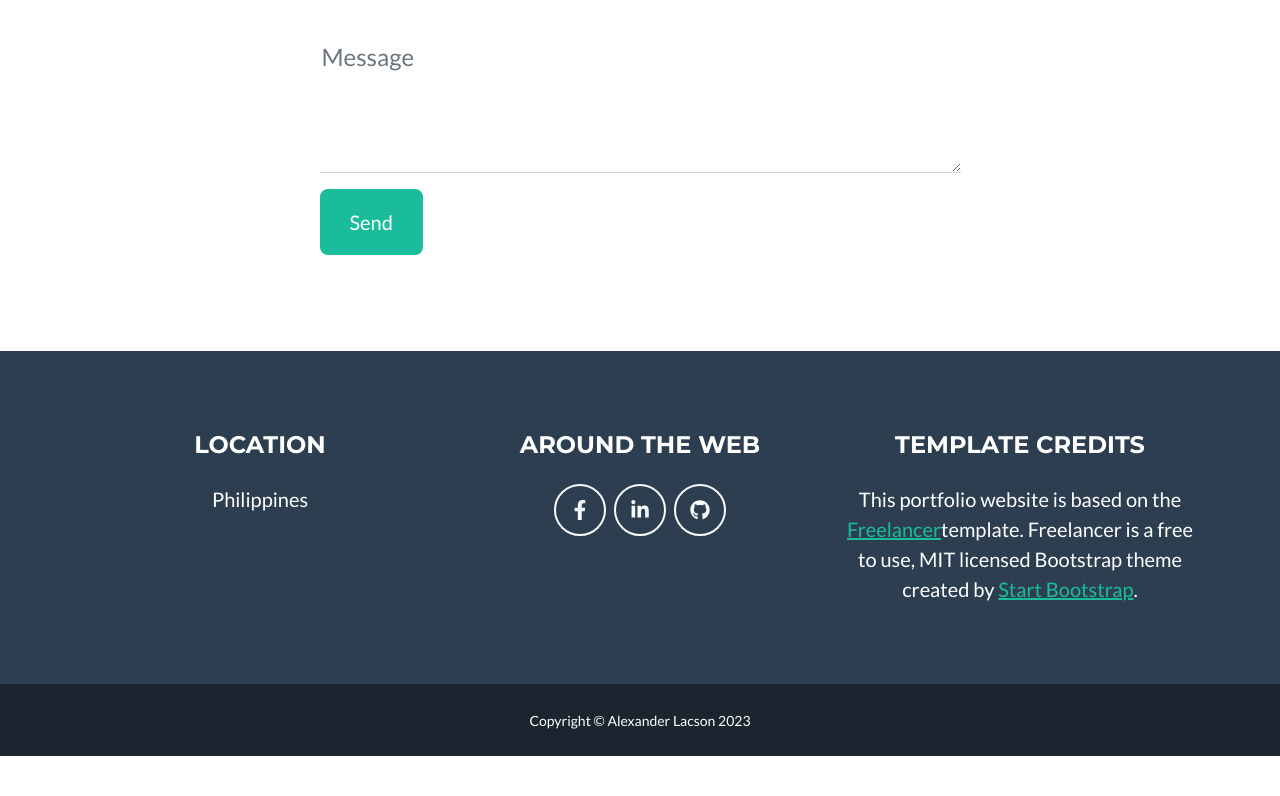
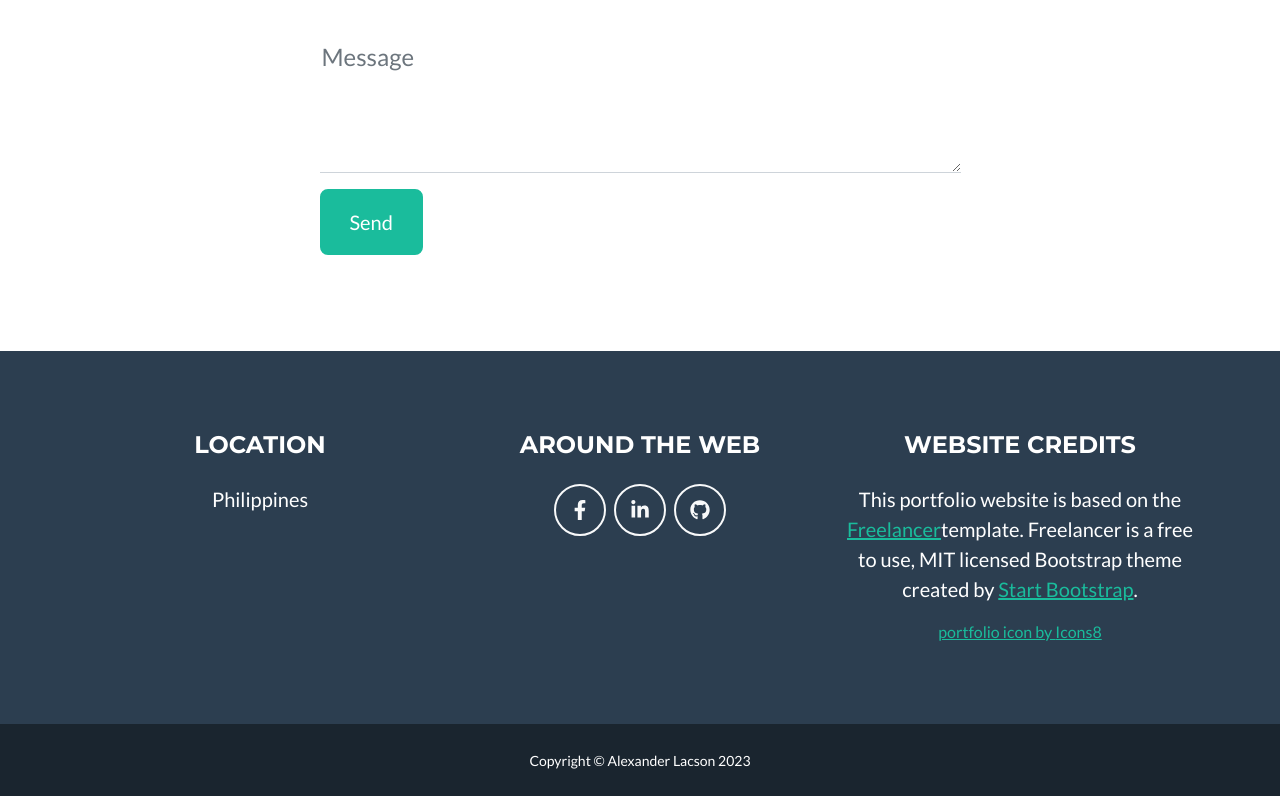
Before and after one commit to max-torch/portfolio-v2, a website: page src/pug/index.pug in a window 1280 px wide. Shown: the part 2445-3241 px from the top of the page. Before the commit the page ends 3201 px from the top, so only its background shows below. Drawn offline with nearby package versions, Linux system fonts and the light colour scheme; files that its build step writes are made by us from their sources; files whose address does not match are found by name.

Commit message:
Add favicon

```diff
--- a/src/pug/index.pug
+++ b/src/pug/index.pug
@@ -11,7 +11,7 @@ html(lang='en')
         title Alexander Lacson | Portfolio
 
         // Favicon
-        link(rel='icon', type='image/x-icon', href='assets/favicon.ico')
+        link(rel='icon', type='image/png', sizes='96x96', href='assets/img/icons8-portfolio-96.png')
 
         // Font Awesome icons (free version)
         script(src='https://use.fontawesome.com/releases/v6.3.0/js/all.js', crossorigin='anonymous')
@@ -198,13 +198,16 @@ html(lang='en')
                             i.fab.fa-fw.fa-github
                     // Footer About Text
                     .col-lg-4
-                        h4.text-uppercase.mb-4 Template Credits
-                        p.lead.mb-0
+                        h4.text-uppercase.mb-4 Website Credits
+                        p.lead
                             | This portfolio website is based on the
                             a(href='https://startbootstrap.com/theme/freelancer/') Freelancer
                             | template. Freelancer is a free to use, MIT licensed Bootstrap theme created by
                             a(href='http://startbootstrap.com') Start Bootstrap
                             | .
+                        p.lead.mb-0
+                        a(href='https://icons8.com/icon/K0wigTtBbiku/portfolio', target='_blank') portfolio icon by
+                            a(href='https://icons8.com', target='_blank') Icons8
 
         // Copyright Section
         div.copyright.py-4.text-center.text-white
```
Also changed, not shown: dist/assets/img/icons8-portfolio-96.png (added), dist/index.html, src/assets/img/icons8-portfolio-96.png (added).
